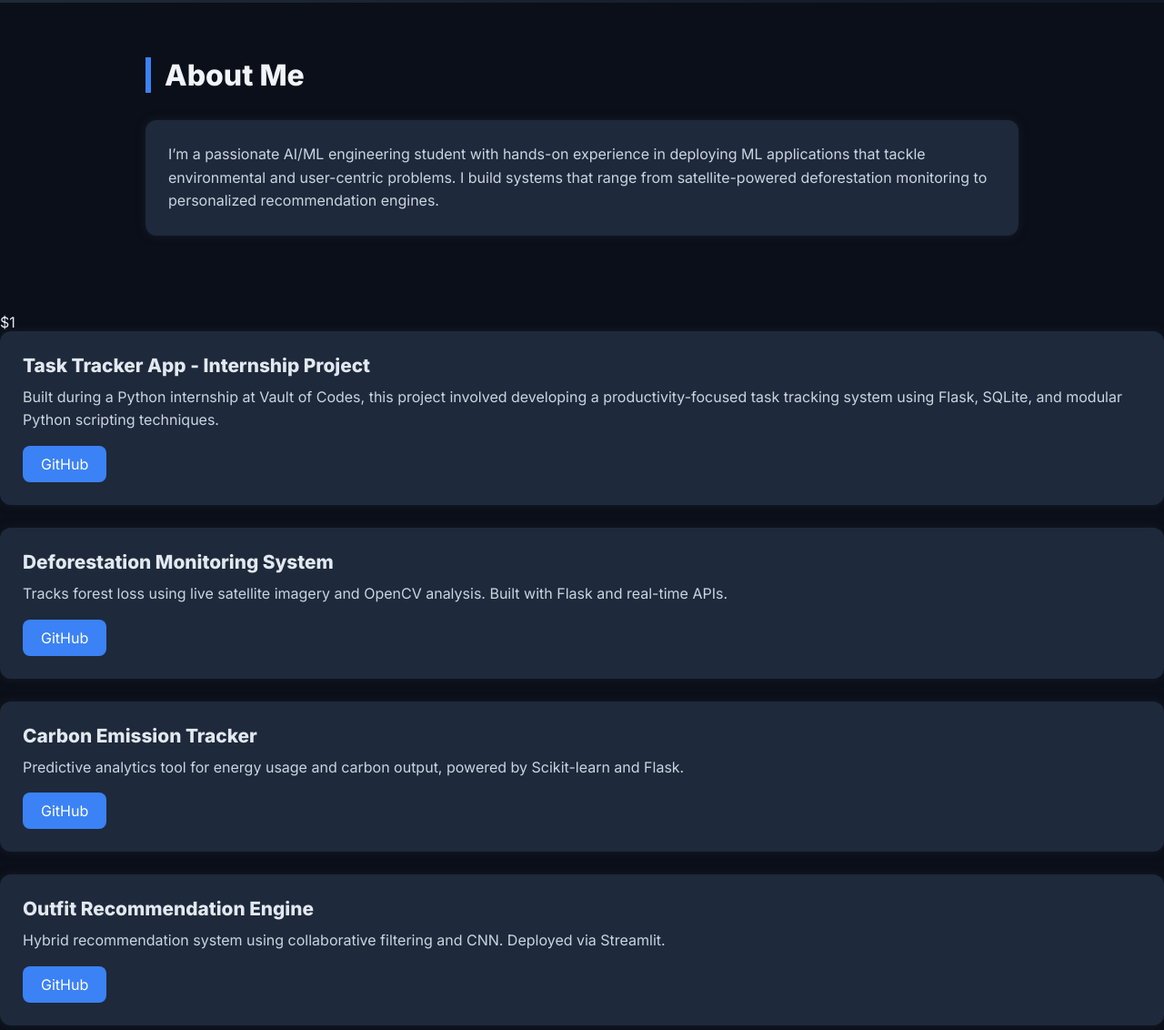
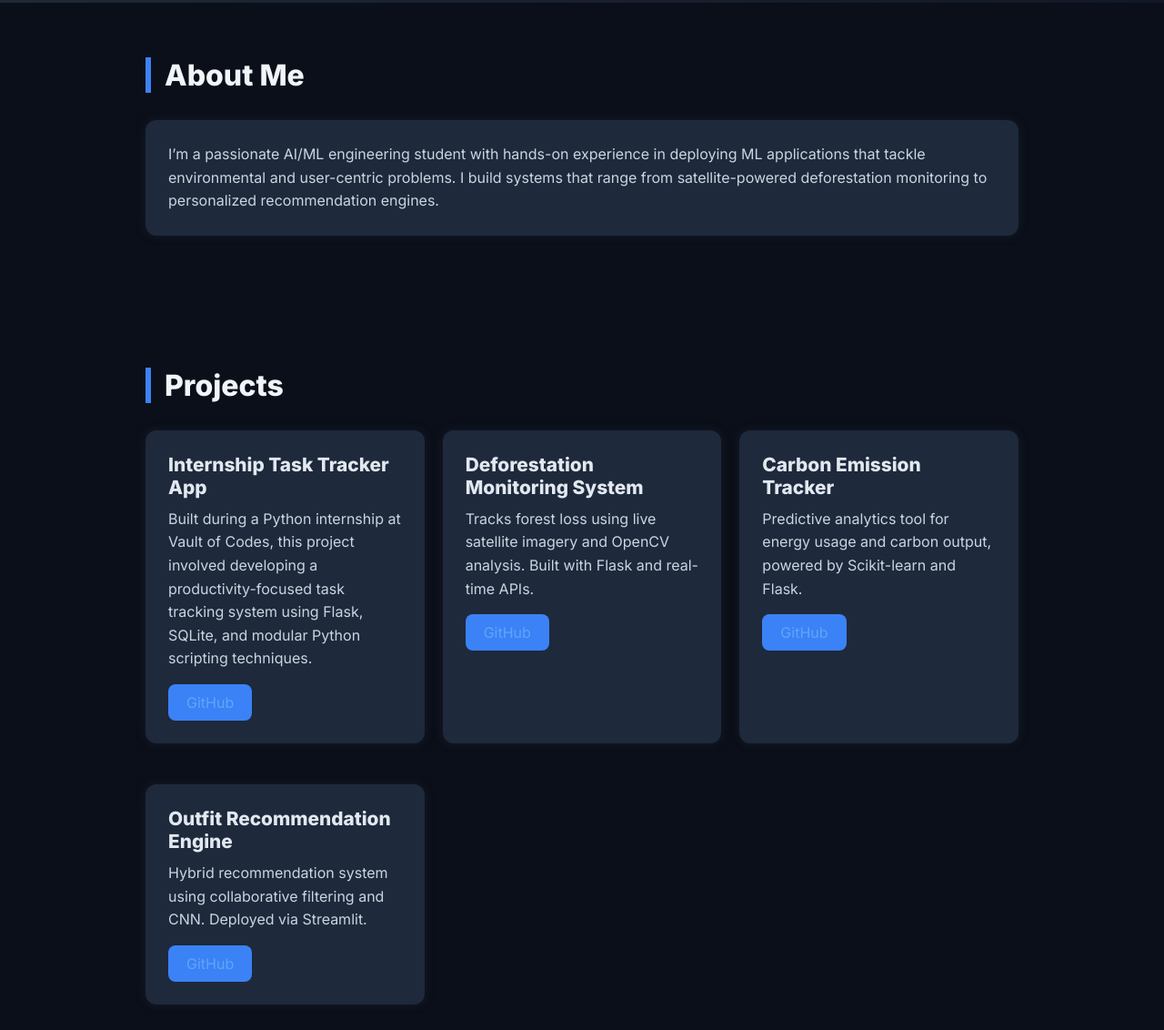
Before and after one commit to yaniv-11/vinay-11.github.io, a plain HTML site: page index.html in a window 1280 px wide. Shown: the part 255-1387 px from the top of the page at 91% size. Drawn offline with Linux system fonts and the light colour scheme.

Commit message:
Update index.html

```diff
--- a/index.html
+++ b/index.html
@@ -13,7 +13,10 @@
       color: #e2e8f0;
       scroll-behavior: smooth;
     }
-    a { color: #60a5fa; text-decoration: none; }
+    a { text-decoration: none; }
+    a[href^="mailto"], a[href*="github.com"], a[href*="linkedin.com"] {
+      color: #60a5fa;
+    }
     a:hover { color: #3b82f6; }
     header {
       padding: 80px 20px 40px;
@@ -123,9 +126,11 @@
     </div>
   </section>
 
-  $1
+  <section id="projects">
+    <h2>Projects</h2>
+    <div class="grid">
       <div class="card">
-        <h3> Task Tracker App  - Internship Project</h3>
+        <h3>Internship Task Tracker App</h3>
         <p>Built during a Python internship at Vault of Codes, this project involved developing a productivity-focused task tracking system using Flask, SQLite, and modular Python scripting techniques.</p>
         <a href="https://github.com/yaniv-11/TASK-TRACKER" class="btn" target="_blank">GitHub</a>
       </div>
```
